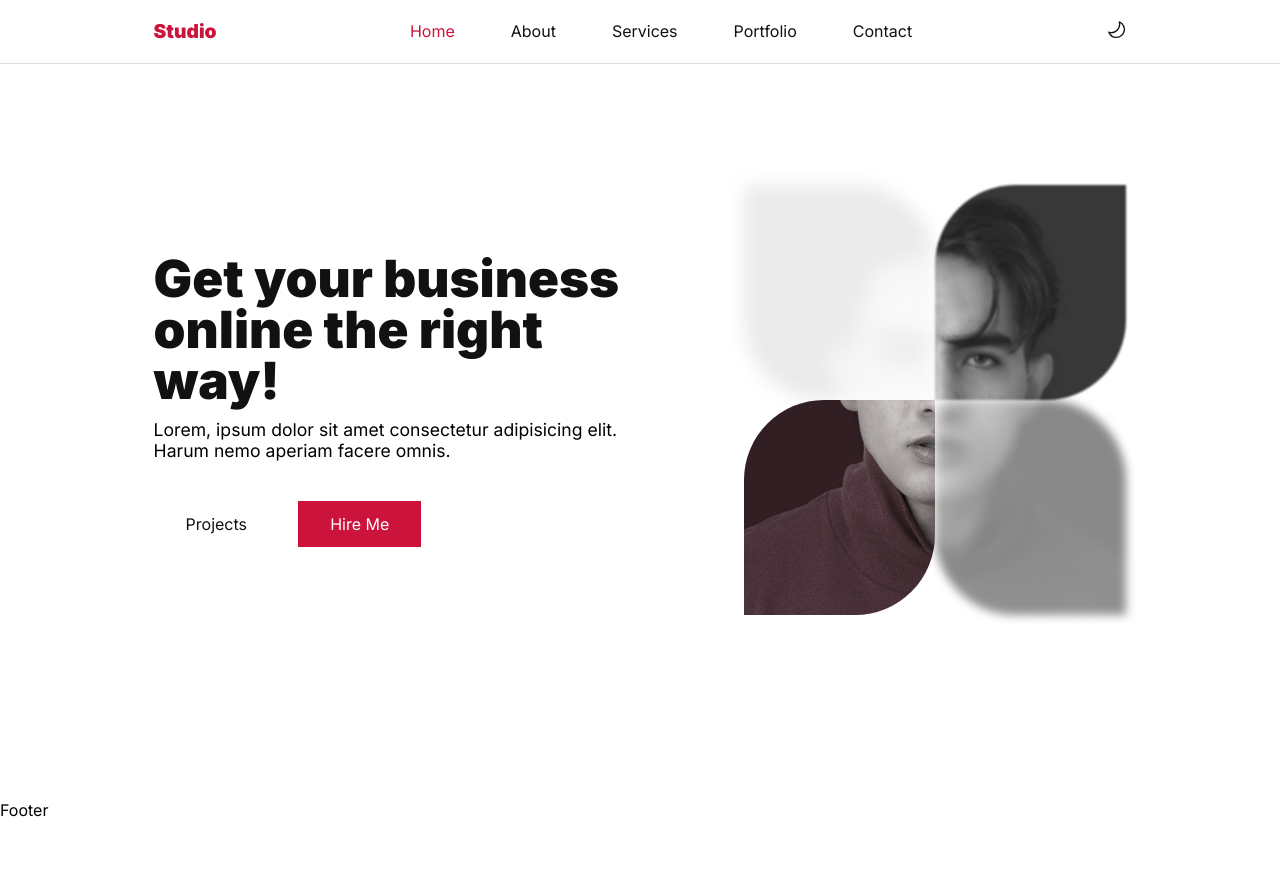
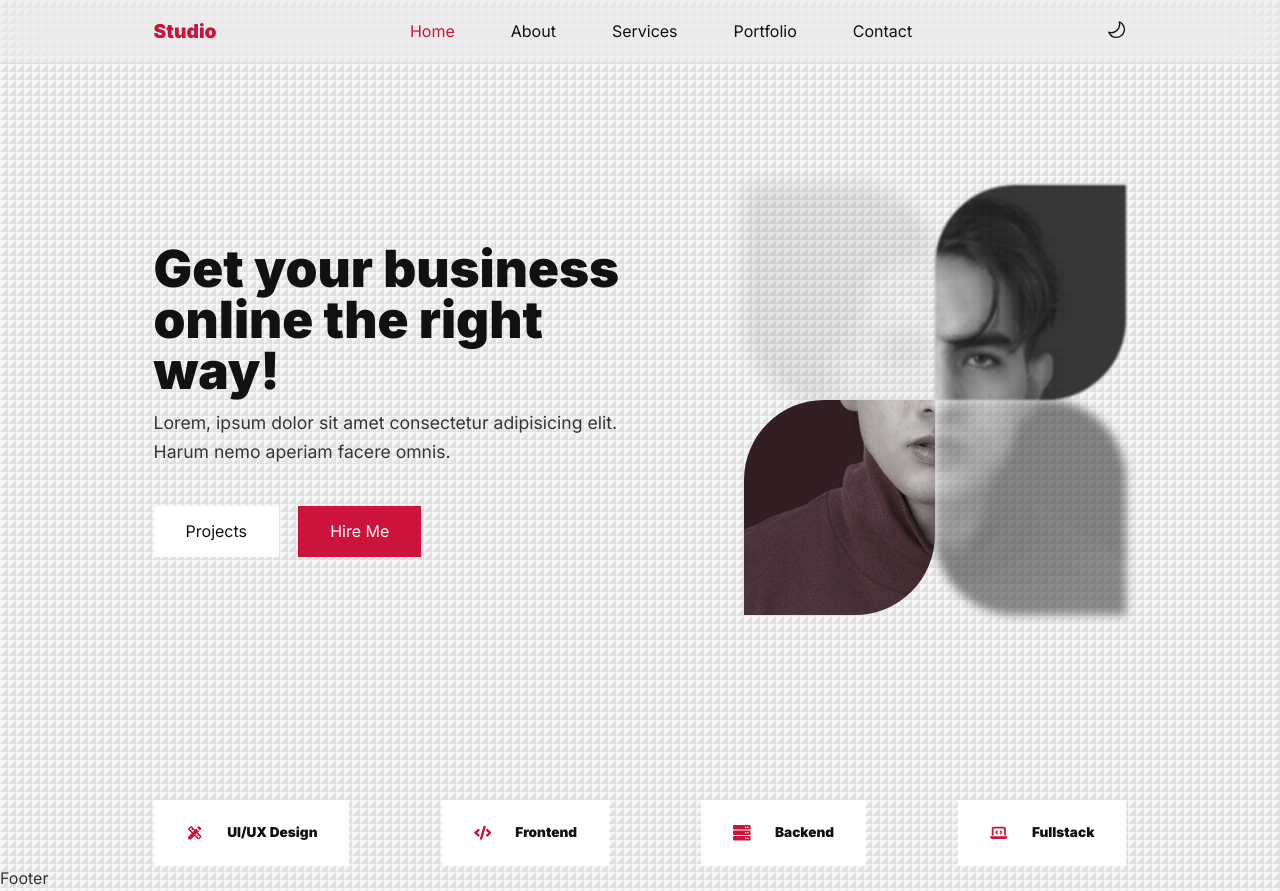
Before and after one commit to freetimezp/js-portfolio-55, a Next.js app: page / in a window 1280 px wide. Before the commit the page ends 820 px from the top, so only its background shows below. Built offline with nearby package versions, Linux system fonts and the light colour scheme.

Commit message:
05. js-portfolio-55. Services component.

```diff
--- /dev/null
+++ b/app/components/services/ServicesSection.jsx
@@ -0,0 +1,35 @@
+import React from 'react';
+import Link from 'next/link';
+
+import styles from './services.module.css';
+
+import { MdDesignServices } from 'react-icons/md';
+import { FaCode, FaServer } from 'react-icons/fa';
+import { FaLaptopCode } from 'react-icons/fa6';
+
+const ServicesSection = () => {
+    return (
+        <section className={styles.services}>
+            <div className={`container ${styles.servicesWrapper}`}>
+                <Link href="/services" className={`btn ${styles.service}`}>
+                    <span className={styles.icon}><MdDesignServices /></span>
+                    <h6 className={styles.title}>UI/UX Design</h6>
+                </Link>
+                <Link href="/services" className={`btn ${styles.service}`}>
+                    <span className={styles.icon}><FaCode /></span>
+                    <h6 className={styles.title}>Frontend</h6>
+                </Link>
+                <Link href="/services" className={`btn ${styles.service}`}>
+                    <span className={styles.icon}><FaServer /></span>
+                    <h6 className={styles.title}>Backend</h6>
+                </Link>
+                <Link href="/services" className={`btn ${styles.service}`}>
+                    <span className={styles.icon}><FaLaptopCode /></span>
+                    <h6 className={styles.title}>Fullstack</h6>
+                </Link>
+            </div>
+        </section>
+    );
+}
+
+export default ServicesSection;
--- /dev/null
+++ b/app/components/services/services.module.css
@@ -0,0 +1,30 @@
+.servicesWrapper {
+    display: flex;
+    justify-content: space-between;
+    align-items: center;
+}
+
+.service {
+    display: flex;
+    align-items: center;
+    gap: 1.5rem;
+    padding: 1.5rem 2rem;
+}
+
+.icon {
+    color: var(--color-primary);
+    font-size: 1.1rem;
+    display: grid;
+    place-items: center;
+}
+
+
+@media screen and (max-width: 600px) {
+    .servicesWrapper {
+        flex-direction: column;
+        gap: 1rem;
+    }
+    .service {
+        width: 100%;
+    }
+}
--- a/app/layout.js
+++ b/app/layout.js
@@ -15,9 +15,11 @@ export default function RootLayout({ children }) {
   return (
     <html lang="en">
       <body className={inter.className}>
-        <Navbar />
-        {children}
-        <Footer />
+        <main>
+          <Navbar />
+          {children}
+          <Footer />
+        </main>
       </body>
     </html>
   );
--- a/app/page.js
+++ b/app/page.js
@@ -1,10 +1,12 @@
 import Header from "./components/header/Header";
+import ServicesSection from "./components/services/ServicesSection";
 
 
 export default function Home() {
   return (
     <>
       <Header />
+      <ServicesSection />
     </>
   );
 }
```
